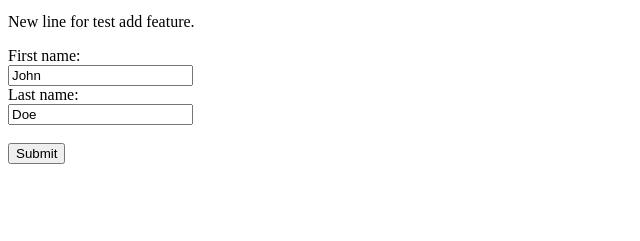
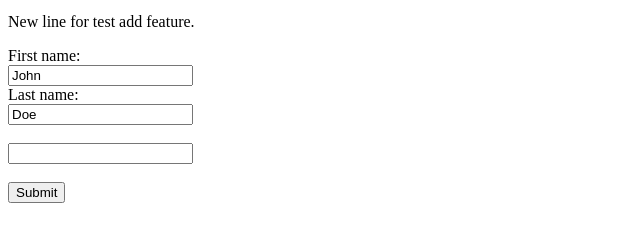
Before and after one commit to mislam933/github-actions, a plain HTML site: page index.html in a window 1280 px wide. Shown: the part 101-342 px from the top of the page, without its empty margins (0-640 px from the left). Drawn offline with Linux system fonts and the light colour scheme.

Commit message:
fixed bug-4

```diff
--- a/index.html
+++ b/index.html
@@ -13,6 +13,7 @@
 		<input type="text" id="fname" name="fname" value="John"><br>
 		<label for="lname">Last name:</label><br>
 		<input type="text" id="lname" name="lname" value="Doe"><br><br>
+		<input type="email" id="email" name="email" value=""><br><br>
 		<input type="submit" value="Submit">
 	</form>
 </body>
```
